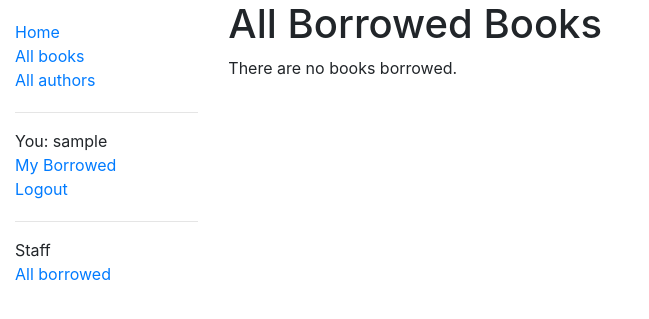
After one commit to thetrotfreak/minimal-library, a Django app: page /catalog/borrowed/ in a window 1280 px wide. The commit adds this page. Shown: the top 319 px of the page, without its empty margins (0-649 px from the left). Run offline with Django 3.2, Linux system fonts and the light colour scheme; the visitor is signed in with stand-in values (Sample User, id 1); data that the repository does not hold is empty.

Commit message:
Add a view for listing all borrowed books for staff

```diff
--- a/catalog/models.py
+++ b/catalog/models.py
@@ -122,6 +122,7 @@ class BookInstance(models.Model):
 
     class Meta:
         ordering = ['due_back']
+        permissions = (("can_mark_returned", "Set book as returned"),)
 
     def __str__(self):
         """String for representing the Model object."""
--- a/catalog/templates/base_generic.html
+++ b/catalog/templates/base_generic.html
@@ -20,13 +20,25 @@
                     <li><a href="{% url 'books' %}">All books</a></li>
                     <li><a href="{% url 'authors' %}">All authors</a></li>
                 </ul>
+
                 <ul class="sidebar-nav">
+                    <hr>
                     {% if user.is_authenticated %}
                         <li>You: {{ user.get_username }}</li>
                         <li><a href="{% url 'my-borrowed' %}">My Borrowed</a></li>
                         <li><a href="{% url 'logout' %}?next={{ request.path }}">Logout</a></li>
                     {% else %}
                         <li><a href="{% url 'login' %}?next={{ request.path }}">Login</a></li>
+                    {% endif %}
+                </ul>
+
+                <ul class="sidebar-nav">
+                    <hr>
+                    {% if user.is_staff %}
+                        <li>Staff</li>
+                        {% if perms.catalog.can_mark_returned %}
+                            <li><a href="{% url 'all-borrowed' %}">All borrowed</a></li>
+                        {% endif %}
                     {% endif %}
                 </ul>
             {% endblock %}
--- /dev/null
+++ b/catalog/templates/catalog/bookinstance_list_borrowed_all.html
@@ -0,0 +1,17 @@
+{% extends "base_generic.html" %}
+
+{% block content %}
+    <h1>All Borrowed Books</h1>
+    {% if bookinstance_list %}
+        <ul>
+            {% for bookinst in bookinstance_list %}
+                <li class="{% if bookinst.is_overdue %}text-danger{% endif %}">
+                    <a href="{% url 'book-detail' bookinst.book.pk %}">{{ bookinst.book.title }}</a>
+                    ({{ bookinst.due_back }}) {% if user.is_staff %}- {{ bookinst.borrower }}{% endif %}
+                </li>
+            {% endfor %}
+        </ul>
+    {% else %}
+        <p>There are no books borrowed.</p>
+    {% endif %}
+{% endblock %}
--- a/catalog/urls.py
+++ b/catalog/urls.py
@@ -8,5 +8,6 @@ urlpatterns = [
     path('book/<int:pk>', views.BookDetailView.as_view(), name='book-detail'),
     path('authors/', views.AuthorListView.as_view(), name='authors'),
     path('author/<int:pk>', views.AuthorDetailView.as_view(), name='author-detail'),
-    path('mybooks/', views.LoanedBooksByUserListView.as_view(), name='my-borrowed')
+    path('mybooks/', views.LoanedBooksByUserListView.as_view(), name='my-borrowed'),
+    path('borrowed/', views.LoanedBooksAllListView.as_view(), name='all-borrowed'),
 ]
--- a/catalog/views.py
+++ b/catalog/views.py
@@ -1,6 +1,6 @@
 from django.shortcuts import render
 from django.views import generic
-from django.contrib.auth.mixins import LoginRequiredMixin
+from django.contrib.auth.mixins import LoginRequiredMixin, PermissionRequiredMixin
 
 from .models import Book, Author, BookInstance
 
@@ -55,3 +55,14 @@ class LoanedBooksByUserListView(LoginRequiredMixin, generic.ListView):
 
     def get_queryset(self):
         return BookInstance.objects.filter(borrower=self.request.user).filter(status__exact='o').order_by('due_back')
+
+
+class LoanedBooksAllListView(PermissionRequiredMixin, generic.ListView):
+    """Generic class-based view listing all books on loan. Only visible to users with can_mark_returned permission."""
+    model = BookInstance
+    permission_required = 'catalog.can_mark_returned'
+    template_name = 'catalog/bookinstance_list_borrowed_all.html'
+    paginate_by = 10
+
+    def get_queryset(self):
+        return BookInstance.objects.filter(status__exact='o').order_by('due_back')
```
Also changed, not shown: catalog/migrations/0003_alter_bookinstance_options.py (added).
